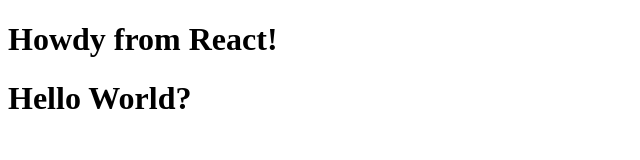
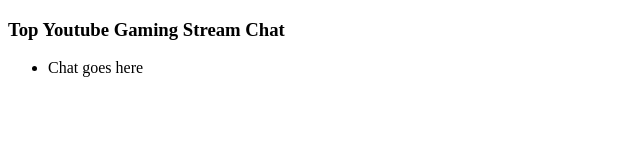
Before and after one commit to dmccapes4/top-stream-chat, a React app: page / in a window 1280 px wide. Shown: the whole page, without its empty margins (0-640 px from the left). Built offline with nearby package versions, Linux system fonts and the light colour scheme.

```diff
--- a/src/index.html
+++ b/src/index.html
@@ -5,7 +5,6 @@
     </head>
     <body>
         <div id="root"></div>
-        <h1>Hello World?</h1>
         <script src='bundle.js'></script>
     </body>
 </html>
--- a/src/index.js
+++ b/src/index.js
@@ -4,8 +4,13 @@
 class App extends React.Component {
     render() {
         return (
-            <div>
-                <h1>Howdy from React!</h1>
+            <div id="main">
+                <div id="stream">
+                    <h3>Top Youtube Gaming Stream Chat</h3>
+                    <ul>
+                        <li>Chat goes here</li>
+                    </ul>
+                </div>
             </div>
         )
     }
```
Also changed, not shown: favicon.ico (added).
